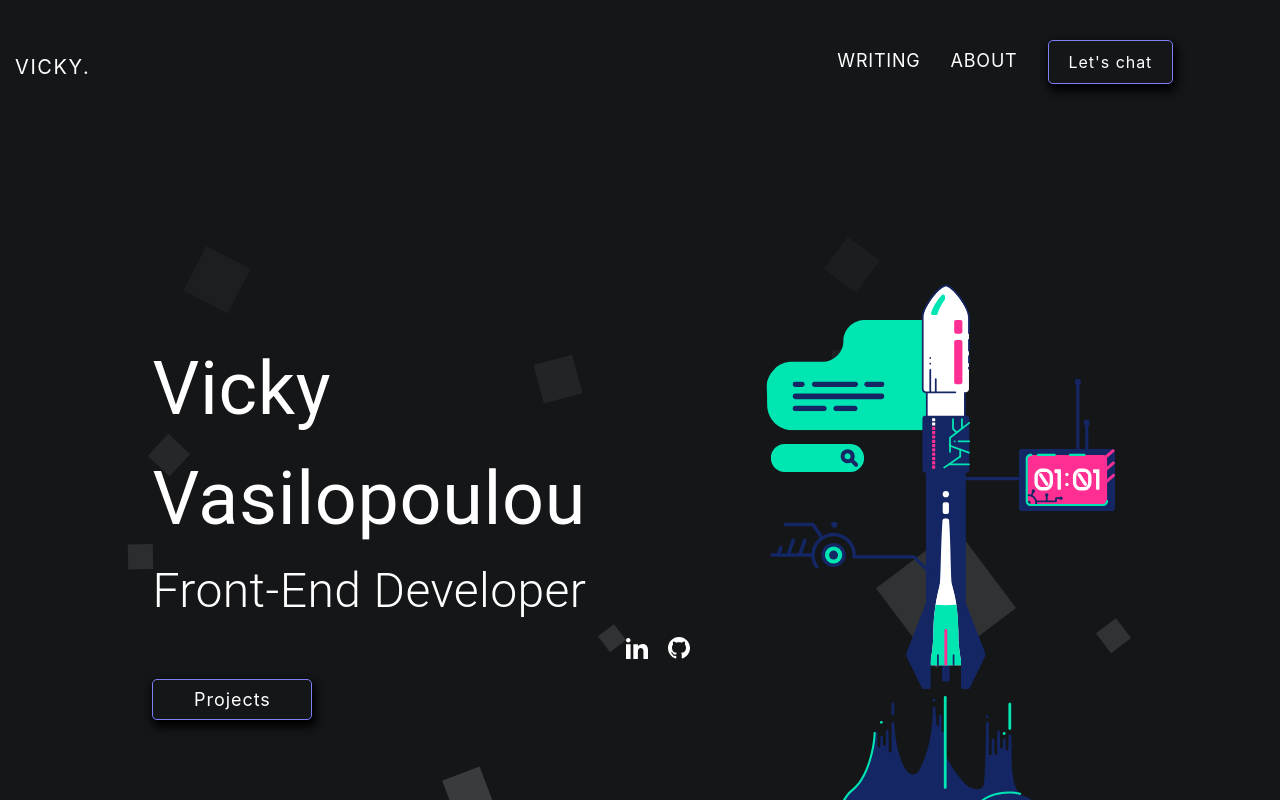
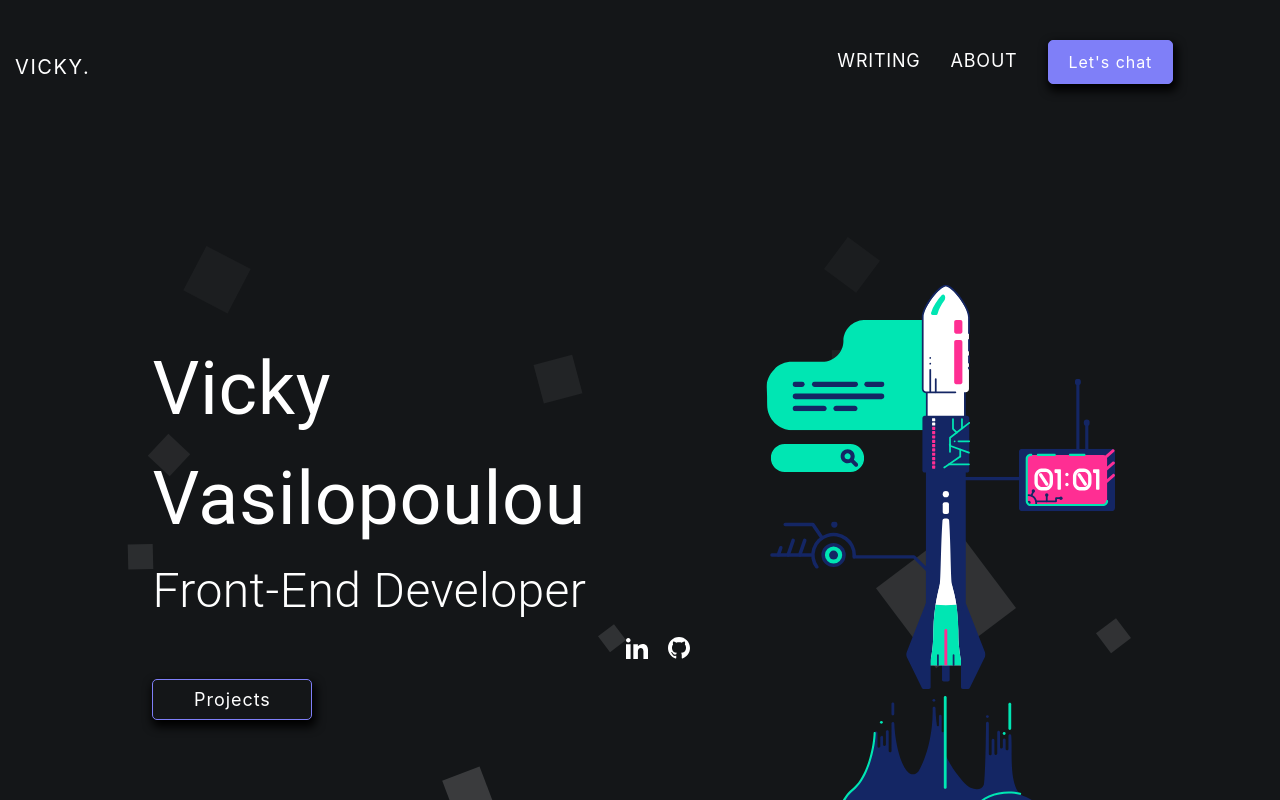
Before and after one commit to Viki-Robles/myblog, a Next.js app: page / in a window 1280 px wide. Shown: the top 800 px of the page. Built offline with nearby package versions, Linux system fonts and the light colour scheme.

Commit message:
feat: add more project pictures

```diff
--- a/components/NavBar/NavBar.tsx
+++ b/components/NavBar/NavBar.tsx
@@ -66,12 +66,12 @@ const useStyles = makeStyles((theme) => ({
     boxShadow: '2px 5px 10px 2px #000',
     maxWidth: '140px',
     textAlign: 'center',
-    color: 'white',
+    color: '#ffff',
     marginTop: '-10px',
+    backgroundColor: '#7F7FF8',
     [theme.breakpoints.down('sm')]: { marginTop: '12px' },
     '&:hover': {
-      backgroundColor: '#7F7FF8',
-      color: 'black',
+      backgroundColor: '#0000',
     },
   },
 }));
```
